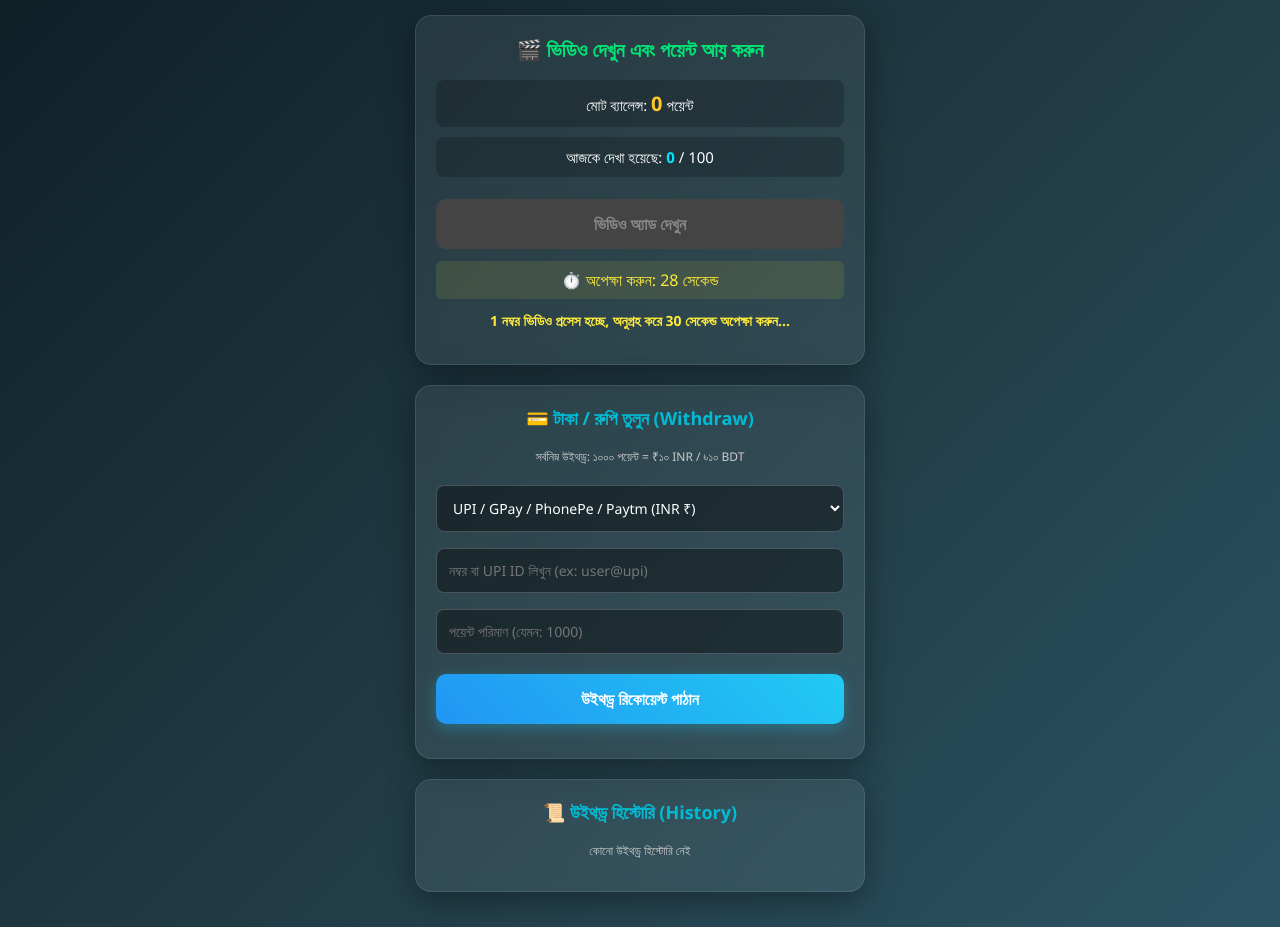
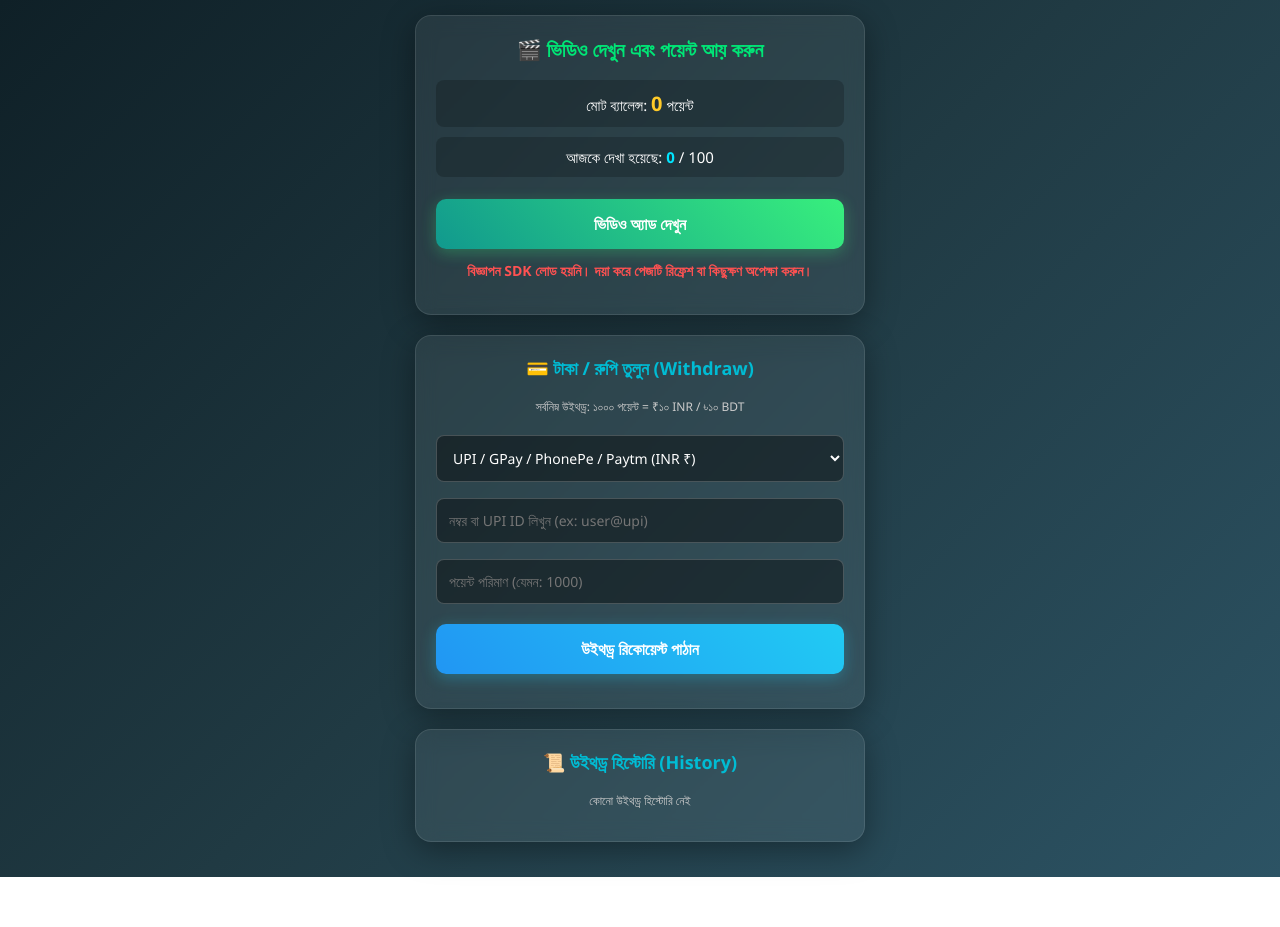
Before and after one commit to sakimmolla919-afk/-telegram-earn-app, a plain HTML site: page index.html in a window 1280 px wide. Both pictures are taken after a click on the button "ভিডিও অ্যাড দেখুন". After the commit the page ends 877 px from the top, so only its background shows below. Drawn offline with Linux system fonts and the light colour scheme; no server answers.

Commit message:
Refactor ad watching process and integrate Monetag SDK
Removed timer functionality and related variables for ad watching. Integrated Monetag Rewarded Interstitial SDK for ad display and reward points.

```diff
--- a/index.html
+++ b/index.html
@@ -4,6 +4,10 @@
     <meta charset="UTF-8">
     <meta name="viewport" content="width=device-width, initial-scale=1.0">
     <title>Watch & Earn App</title>
+
+    <!-- Monetag Rewarded Interstitial SDK -->
+    <script src='//libtl.com/sdk.js' data-zone='11866445' data-sdk='show_11866445'></script>
+
     <!-- Telegram WebApp SDK -->
     <script src="https://telegram.org/js/telegram-web-app.js"></script>
 
@@ -86,15 +90,6 @@
             font-size: 14px;
         }
         .info-text { font-size: 12px; color: #ccc; margin-top: 5px; }
-        #timerBox {
-            font-size: 16px;
-            color: #ffeb3b;
-            margin-top: 12px;
-            background: rgba(255, 235, 59, 0.1);
-            padding: 8px;
-            border-radius: 6px;
-            display: none;
-        }
         .history-item {
             background: rgba(0, 0, 0, 0.3);
             border-radius: 8px;
@@ -125,8 +120,6 @@
             </div>
 
             <button id="adBtn" onclick="watchAd()">ভিডিও অ্যাড দেখুন</button>
-
-            <div id="timerBox">⏱️ অপেক্ষা করুন: <span id="countdown">30</span> সেকেন্ড</div>
             <p id="status"></p>
         </div>
 
@@ -158,9 +151,6 @@
     </div>
 
     <script>
-        // Updated Direct Monetag Link
-        const MONETAG_DIRECT_LINK = "https://omg10.com/4/11492969";
-
         // Telegram WebApp Initialization
         let userId = "guest_user";
         let userName = "Guest User";
@@ -199,10 +189,6 @@
         const today = new Date().toISOString().slice(0, 10);
         let currentBalance = 0;
         let todayCount = 0;
-        let isWatchingAd = false;
-        let timerInterval = null;
-        let timeLeft = 30; // Global variable to manage pause/resume
-        let currentVideoNo = 0;
 
         // Firebase Data Sync
         if (userRef) {
@@ -256,82 +242,39 @@
             });
         }
 
-        // Watch Ad Trigger Function
+        // Watch Monetag Rewarded Ad Function
         function watchAd() {
             if (todayCount >= 100) {
                 alert("আজকের ভিডিও সীমা শেষ!");
                 return;
             }
 
-            currentVideoNo = todayCount + 1;
-
-            // Open Monetag Ad Direct Link
-            try {
-                if (tg && tg.openLink) {
-                    tg.openLink(MONETAG_DIRECT_LINK);
-                } else {
-                    window.open(MONETAG_DIRECT_LINK, '_blank');
-                }
-            } catch (e) {
-                window.open(MONETAG_DIRECT_LINK, '_blank');
-            }
-
-            timeLeft = 30; // Reset time to 30 seconds
-            startTimerProcess();
-        }
-
-        function startTimerProcess() {
             const statusElem = document.getElementById('status');
-            const timerBox = document.getElementById('timerBox');
-            const countdownElem = document.getElementById('countdown');
             const adBtn = document.getElementById('adBtn');
 
-            isWatchingAd = true;
-            adBtn.disabled = true;
-            timerBox.style.display = "block";
-            statusElem.innerText = `${currentVideoNo} নম্বর ভিডিও প্রসেস হচ্ছে, অনুগ্রহ করে ${timeLeft} সেকেন্ড অপেক্ষা করুন...`;
-            statusElem.style.color = "#ffeb3b";
+            // Monetag Rewarded Interstitial SDK Trigger
+            if (typeof show_11866445 === 'function') {
+                statusElem.innerText = "বিজ্ঞাপন লোড হচ্ছে...";
+                statusElem.style.color = "#ffeb3b";
+                adBtn.disabled = true;
 
-            countdownElem.innerText = timeLeft;
-
-            clearInterval(timerInterval);
-            timerInterval = setInterval(() => {
-                timeLeft--;
-                countdownElem.innerText = timeLeft;
-
-                if (timeLeft <= 0) {
-                    clearInterval(timerInterval);
-                    timerBox.style.display = "none";
-                    isWatchingAd = false;
+                show_11866445().then(() => {
+                    // ইউজার সফলভাবে সম্পূর্ণ বিজ্ঞাপন দেখার পর পয়েন্ট যোগ হবে
+                    addRewardPoints();
                     adBtn.disabled = false;
-                    addRewardPoints();
-                }
-            }, 1000);
-        }
-
-        function pauseTimerProcess() {
-            clearInterval(timerInterval);
-            const statusElem = document.getElementById('status');
-            if (isWatchingAd) {
-                statusElem.innerText = `পজ হয়ে আছে (${timeLeft} সেকেন্ড বাকি) - অনুগ্রহ করে অ্যাপে ফিরে আসুন।`;
-                statusElem.style.color = "#ff9800";
+                }).catch((error) => {
+                    console.error("Ad Display Error:", error);
+                    statusElem.innerText = "বিজ্ঞাপনটি পুরোপুরি দেখা হয়নি অথবা কোনো ত্রুটি ঘটেছে।";
+                    statusElem.style.color = "#ff5252";
+                    adBtn.disabled = false;
+                });
+            } else {
+                statusElem.innerText = "বিজ্ঞাপন SDK লোড হয়নি। দয়া করে পেজটি রিফ্রেশ বা কিছুক্ষণ অপেক্ষা করুন।";
+                statusElem.style.color = "#ff5252";
             }
         }
 
-        // Page Visibility Listener (পজ এবং রিজিউম লজিক)
-        document.addEventListener('visibilitychange', () => {
-            if (document.hidden) {
-                if (isWatchingAd) {
-                    pauseTimerProcess();
-                }
-            } else {
-                if (isWatchingAd && timeLeft > 0) {
-                    startTimerProcess();
-                }
-            }
-        });
-
-        // Add Points After 30 Seconds
+        // Add Points After Successful Ad Watch
         function addRewardPoints() {
             const statusElem = document.getElementById('status');
             if (!userRef) return;
```
